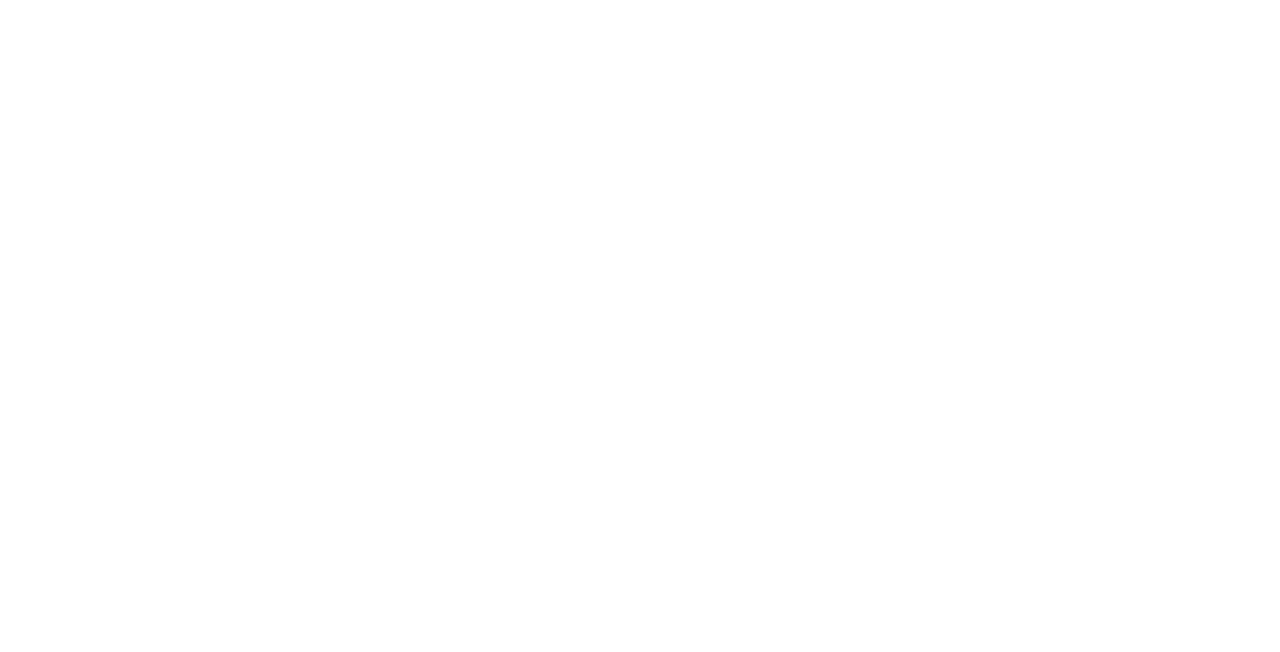
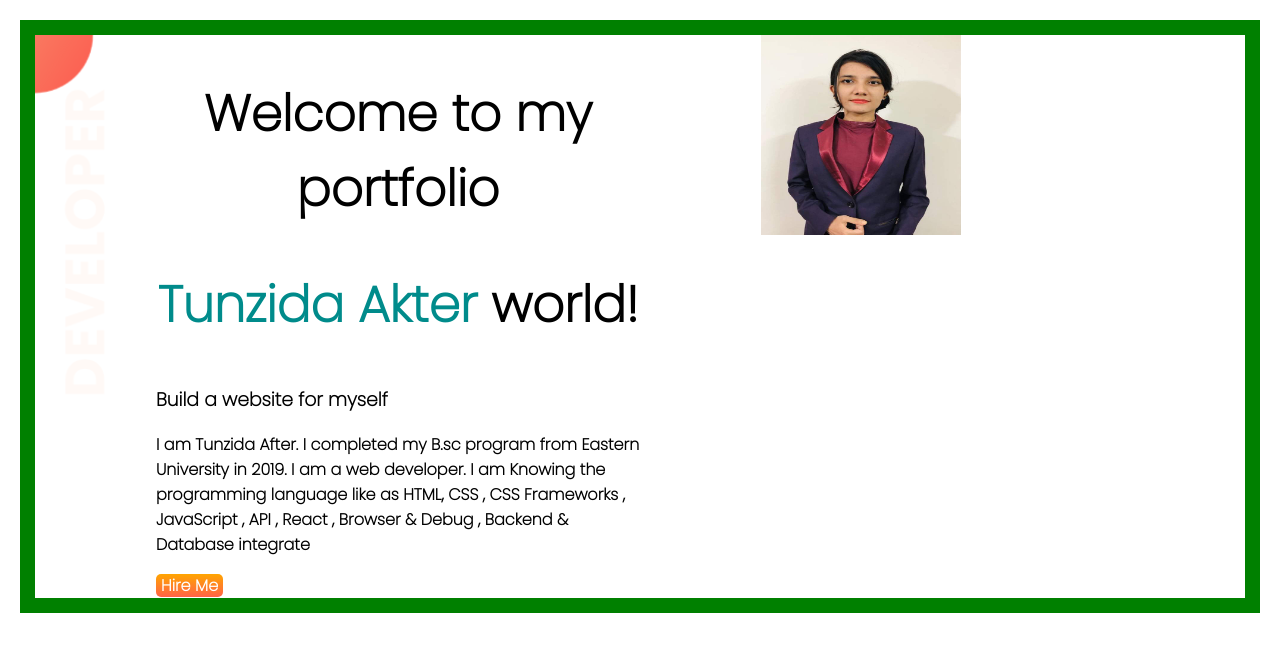
Before and after one commit to Tunzida/developer-portfolio, a plain HTML site: page index.html in a window 1280 px wide. Drawn offline with Linux system fonts and the light colour scheme.

Commit message:
top banner added

```diff
--- a/index.html
+++ b/index.html
@@ -5,7 +5,39 @@
     <meta http-equiv="X-UA-Compatible" content="IE=edge" />
     <meta name="viewport" content="width=device-width, initial-scale=1.0" />
     <title>Document</title>
+    <link rel="preconnect" href="https://fonts.googleapis.com" />
+    <link rel="preconnect" href="https://fonts.gstatic.com" crossorigin />
+    <link
+      href="https://fonts.googleapis.com/css2?family=Poppins:wght@200&display=swap"
+      rel="stylesheet"
+    />
     <link rel="stylesheet" href="style.css" />
   </head>
-  <body></body>
+  <body>
+    <section class="top-banner">
+      <div class="half-width">
+        <h1>Welcome to my portfolio</h1>
+        <h1><span class="DarkCyan-color">Tunzida Akter</span> world!</h1>
+        <h3>Build a website for myself</h3>
+        <p>
+          <strong>
+            I am Tunzida After. I completed my B.sc program from Eastern
+            University in 2019. I am a web developer. I am Knowing the
+            programming language like as HTML, CSS , CSS Frameworks , JavaScript
+            , API , React , Browser & Debug , Backend & Database
+            integrate</strong
+          >
+        </p>
+        <a
+          class="link-button"
+          target="_bank"
+          href="https://www.linkedin.com/in/tunzida-akter-b5080311a/"
+          >Hire Me</a
+        >
+      </div>
+      <div class="half-width">
+        <img src="images/shuchona.jpg" alt="" width="200px" height="200px" />
+      </div>
+    </section>
+  </body>
 </html>
--- a/style.css
+++ b/style.css
@@ -0,0 +1,32 @@
+body {
+  font-family: "Poppins", sans-serif;
+  margin: 0;
+}
+h1 {
+  font-size: 50px;
+  text-align: center;
+}
+.DarkCyan-color {
+  color: DarkCyan;
+}
+section {
+  border: 15px solid green;
+  margin: 20px;
+  display: flex;
+}
+.half-width {
+  width: 50%;
+  padding-left: 10%;
+}
+.link-button {
+  text-decoration: none;
+  background-image: linear-gradient(orange, tomato);
+  padding: 0% 5px;
+  color: white;
+  font-weight: 700;
+  border-radius: 5px;
+}
+.top-banner {
+  background-image: url(images/top-banner.png);
+  background-repeat: no-repeat;
+}
```
Also changed, not shown: images/dream-bg.png (added), images/exp-bg.png (added), images/jhankar.png (added), images/jhankar2.png (added), images/my-bg.png (added), images/my-bg2.png (added), images/shu21.jpg (added), images/shu21.png (added), images/shuchona.jpg (added), images/top-banner.png (added), 7 other files.
